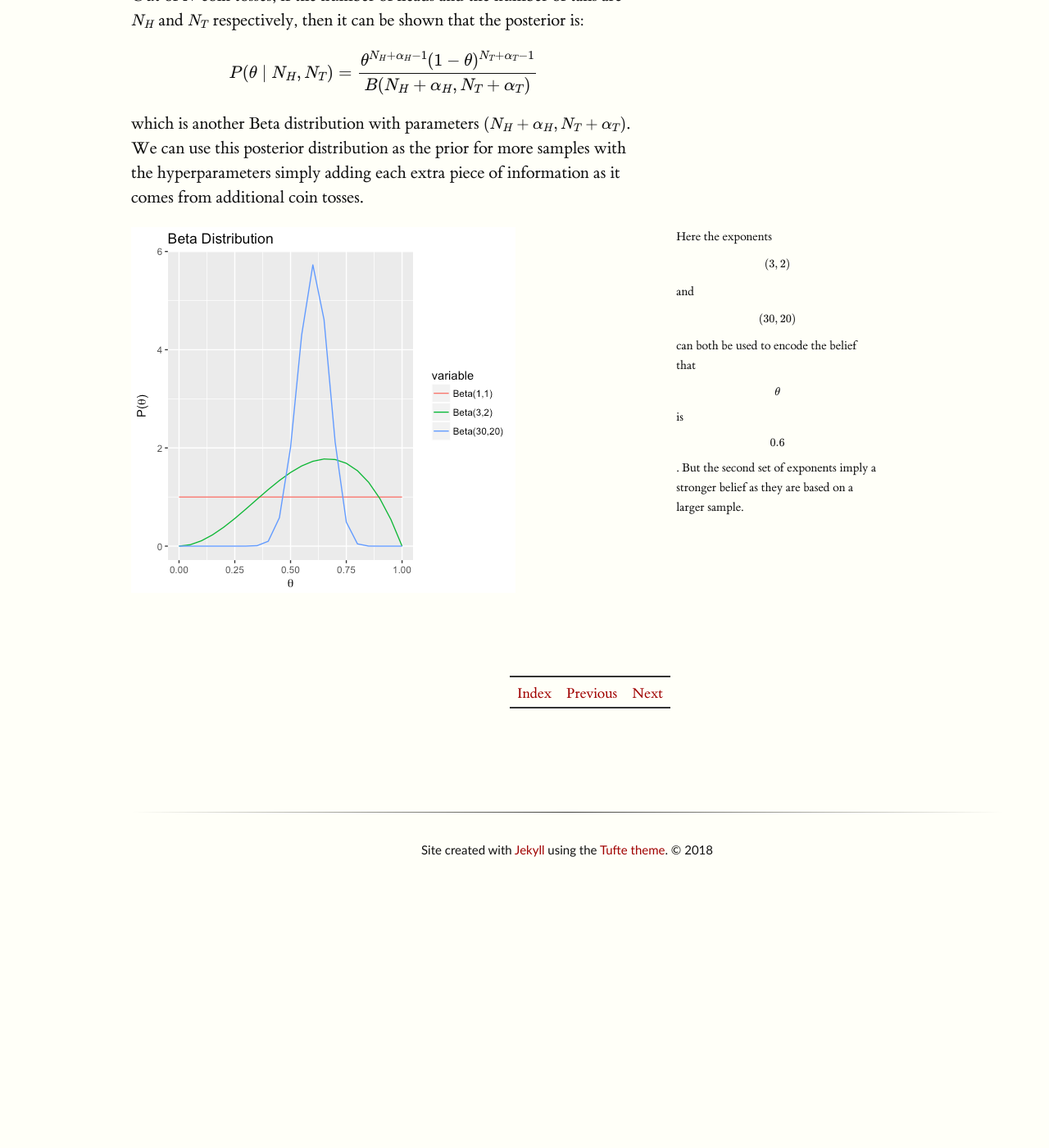
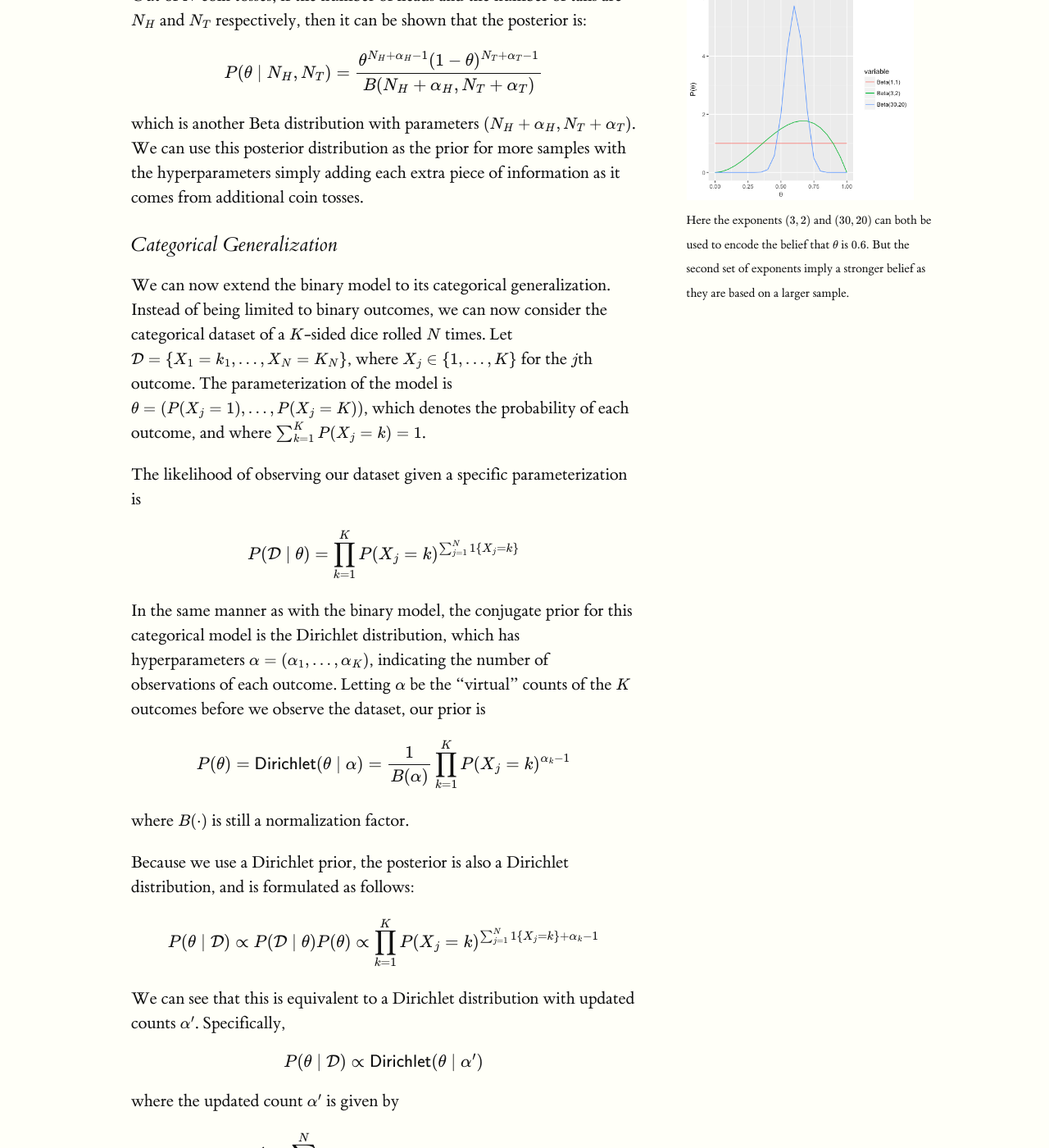
Before and after one commit to ermongroup/cs228-notes, a Jekyll site: the page docs/learning/bayesianlearning/index.html, which Jekyll copies as it is, in a window 1280 px wide and 1400 px high, scrolled down 3628 px. Shown: the whole window at 82% size. Built offline with Jekyll 4.4.1, drawn with Linux system fonts in a browser that asks for light colours; formulas are drawn with MathJax 3; before the commit the page ends 4688 px from its top, so only the background shows below that; some of the changed text lies outside the part shown.

Commit message:
refresh web

```diff
--- a/docs/learning/bayesianlearning/index.html
+++ b/docs/learning/bayesianlearning/index.html
@@ -141,6 +141,8 @@ P(\theta) = Beta(\theta \mid \alpha_{H}, \alpha_{T}) = \frac{\theta^{\alpha_{H}
 
 <p>where the normalization constant <script type="math/tex">B(\cdot)</script> is the beta function. Here <script type="math/tex">\alpha = (\alpha_{H},\alpha_{T})</script> are called the hyperparameters of the prior. The expected value of <script type="math/tex">\theta</script> is <script type="math/tex">\frac{\alpha_{H}}{\alpha_{H}+\alpha_{T}}</script>. Here the sum of the hyperparameters <script type="math/tex">(\alpha_{H}+\alpha_{T})</script> can be interpreted as a measure of confidence in the expectations they lead to. Intuitively, we can think of <script type="math/tex">\alpha_{H}</script> as the number of heads we have observed before the current dataset.</p>
 
+<p><label for="nb1" class="margin-toggle">⊕</label><input type="checkbox" id="nb1" class="margin-toggle" /><span class="marginnote"><img class="fullwidth" src="/cs228-notes/assets/img/beta.png" /><br />Here the exponents <script type="math/tex">(3,2)</script> and <script type="math/tex">(30,20)</script> can both be used to encode the belief that <script type="math/tex">\theta</script> is <script type="math/tex">0.6.</script> But the second set of exponents imply a stronger belief as they are based on a larger sample.</span></p>
+
 <p>Out of <script type="math/tex">N</script> coin tosses, if the number of heads and the number of tails are <script type="math/tex">N_{H}</script>
 and <script type="math/tex">N_{T}</script> respectively, then it can be shown that the posterior is:</p>
 
@@ -150,7 +152,41 @@ P(\theta \mid N_{H}, N_{T}) = \frac{\theta^{N_{H}+ \alpha_{H} -1 }(1-\theta)^{ N
 
 <p>which is another Beta distribution with parameters <script type="math/tex">(N_{H}+ \alpha_{H},N_{T}+ \alpha_{T})</script>. We can use this posterior distribution as the prior for more samples with the hyperparameters simply adding each extra piece of information as it comes from additional coin tosses.</p>
 
-<figure><figcaption>Here the exponents $$(3,2)$$ and $$(30,20)$$ can both be used to encode the belief that $$\theta$$ is $$0.6$$. But the second set of exponents imply a stronger belief as they are based on a larger sample.</figcaption><img src="/cs228-notes/assets/img/beta.png" /></figure>
+<h3 id="categorical-generalization">Categorical Generalization</h3>
+
+<p>We can now extend the binary model to its categorical generalization.  Instead of being limited to binary outcomes, we can now consider the categorical dataset of a <script type="math/tex">K</script>-sided dice rolled <script type="math/tex">N</script> times.  Let <script type="math/tex">\mathcal{D} = \{ X_1 = k_1, ..., X_N = K_N \}</script>, where <script type="math/tex">X_j \in \{ 1, ..., K \}</script> for the <script type="math/tex">j</script>th outcome.  The parameterization of the model is <script type="math/tex">\theta = (P(X_j = 1), ..., P(X_j = K))</script>, which denotes the probability of each outcome, and where <script type="math/tex">\sum_{k = 1}^K P(X_j = k) = 1</script>.</p>
+
+<p>The likelihood of observing our dataset given a specific parameterization is</p>
+
+<div class="mathblock"><script type="math/tex; mode=display">
+P(\mathcal{D} \mid \theta) = \prod_{k=1}^K P(X_j = k)^{\sum_{j=1}^N  1\{ X_j = k \}}
+</script></div>
+
+<p>In the same manner as with the binary model, the conjugate prior for this categorical model is the Dirichlet distribution, which has hyperparameters <script type="math/tex">\mathbf{\alpha} = (\alpha_1, ..., \alpha_K)</script>, indicating the number of observations of each outcome.  Letting <script type="math/tex">\alpha</script> be the “virtual” counts of the <script type="math/tex">K</script> outcomes before we observe the dataset, our prior is</p>
+
+<div class="mathblock"><script type="math/tex; mode=display">
+P(\theta) = \textsf{Dirichlet}(\theta \mid \mathbf{\alpha}) = \frac{1}{B(\alpha)} \prod_{k=1}^K P(X_j = k)^{\alpha_k - 1}
+</script></div>
+
+<p>where <script type="math/tex">B(\cdot)</script> is still a normalization factor.</p>
+
+<p>Because we use a Dirichlet prior, the posterior is also a Dirichlet distribution, and is formulated as follows:</p>
+
+<div class="mathblock"><script type="math/tex; mode=display">
+P(\theta \mid \mathcal{D}) \propto P(\mathcal{D} \mid \theta) P(\theta) \propto \prod_{k=1}^K P(X_j = k)^{\sum_{j=1}^N  1\{ X_j = k \} + \alpha_k - 1}
+</script></div>
+
+<p>We can see that this is equivalent to a Dirichlet distribution with updated counts <script type="math/tex">\alpha'</script>.  Specifically,</p>
+
+<div class="mathblock"><script type="math/tex; mode=display">
+P(\theta \mid \mathcal{D}) \propto \mathsf{Dirichlet}(\theta \mid \alpha')
+</script></div>
+
+<p>where the updated count <script type="math/tex">\alpha'</script> is given by</p>
+
+<div class="mathblock"><script type="math/tex; mode=display">
+\alpha'_k = \underbrace{\sum_{j=1}^N 1\{ X_j = k \}}_\text{observed data count} + \underbrace{\alpha_k}_\text{prior virtual count}
+</script></div>
 
 <p><br /></p>
 
--- a/docs/learning/structLearn/index.html
+++ b/docs/learning/structLearn/index.html
@@ -169,13 +169,9 @@ P(D|\Theta_{\mathcal{G}}) = \prod_{i} \prod_{\pi_i} \left[ \frac{\Gamma(\sum_j N
 
 <p>For greedy search (namely the K3 algorithm), we first assume a topological order of the graph. For each variable, we restrict its parent set to the variables with a higher order. While searching for parent set for each variable, it takes a greedy approach by adding the parent that increases the score most until no improvement can be made.</p>
 
-<<<<<<< HEAD
 <p>A former CS228 student has created an <a href="http://pgmlearning.herokuapp.com/k3LearningApp">interactive web simulation</a> for visualizing the K3 learning algorithm. Feel free to play around with it and, if you do, please submit any feedback or bugs through the Feedback button on the web app.</p>
 
 <p>Although both approach are computational tractable, neither of them have a guarantee of the quality of the graph that we end up with. The graph space is highly “non-convex” and both algorithm might get stuck at some sub-optimal regions.</p>
-=======
-<p>Although both approach are computational tractable, neither of them have a guaraainntee of the quality of the graph that we end up with. The graph space is highly “non-convex” and both algorithm might get stuck at some sub-optimal regions.</p>
->>>>>>> a2c3e39ede846e3dd6ae873dece84999b4dd773c
 
 <h3 id="constraint-based-approach">Constraint-based approach</h3>
 
```
Also changed, not shown: docs/inference/jt/index.html (+4 -4 lines).
